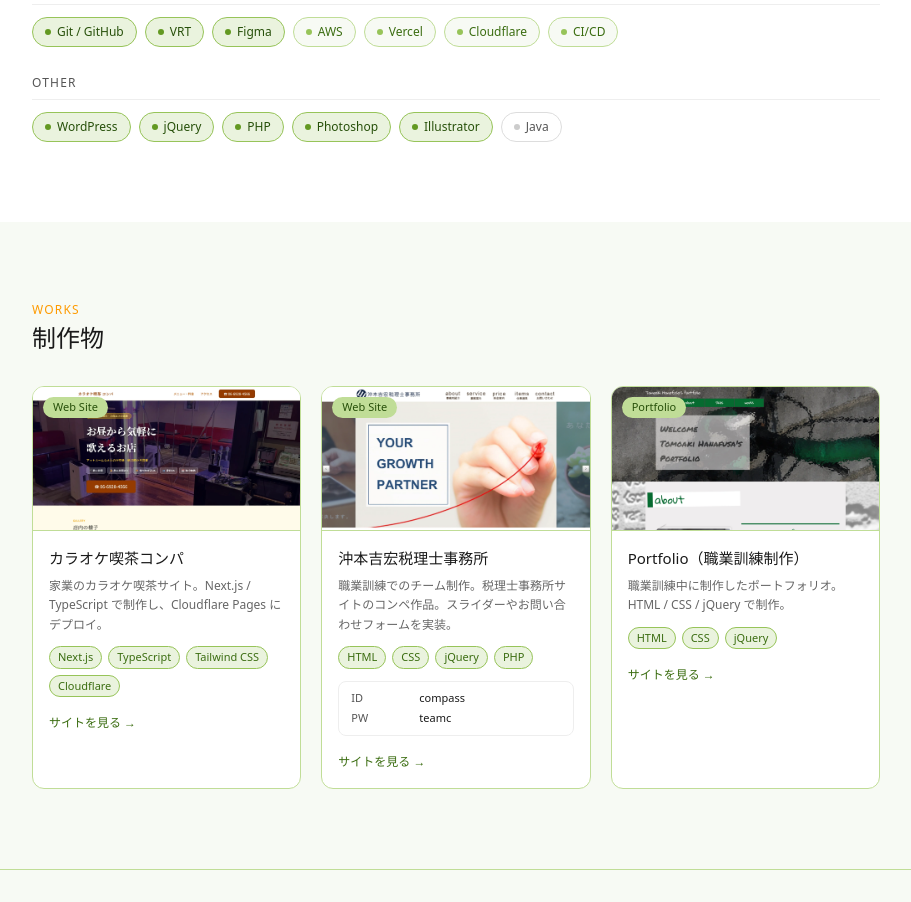
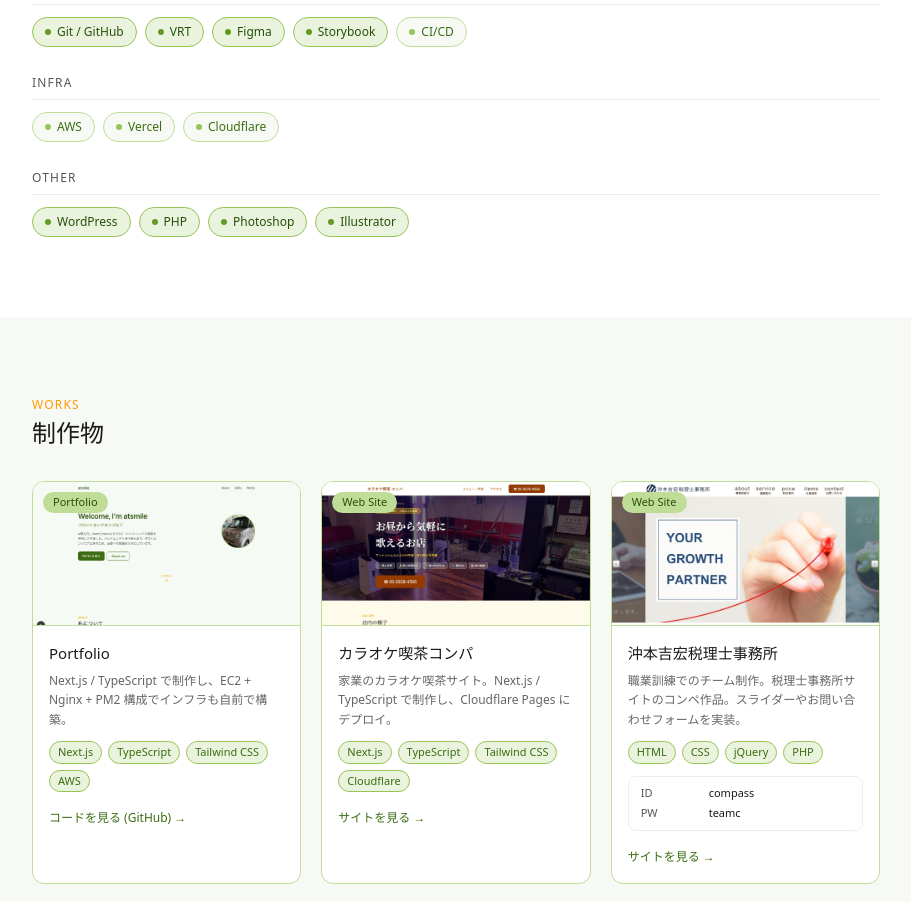
Before and after one commit to atsmile/portfolio, a Next.js app: page / in a window 1280 px wide. Shown: the part 1860-2762 px from the top of the page, without its empty margins (184-1095 px from the left). Built offline with nearby package versions, Linux system fonts and the light colour scheme.

Commit message:
PortfolioのWorks SkillSet 情報を更新

```diff
--- a/src/components/ui/WorkCard.tsx
+++ b/src/components/ui/WorkCard.tsx
@@ -5,6 +5,7 @@ export default function WorkCard({
   image,
   description,
   url,
+  linkLabel,
   tags,
   category,
   basicAuth,
@@ -73,7 +74,7 @@ export default function WorkCard({
           rel="noopener noreferrer"
           className="text-xs font-medium text-green-500 hover:text-green-600 transition-colors"
         >
-          サイトを見る →
+          {linkLabel ?? "サイトを見る"} →
         </a>
       </div>
     </div>
--- a/src/data/skills.ts
+++ b/src/data/skills.ts
@@ -10,7 +10,6 @@ export const skillGroups: SkillGroup[] = [
       { name: "JavaScript", level: "main" },
       { name: "Tailwind CSS", level: "main" },
       { name: "HTML / CSS", level: "main" },
-      { name: "Storybook", level: "main" },
     ],
   },
   {
@@ -20,30 +19,34 @@ export const skillGroups: SkillGroup[] = [
       { name: "GraphQL", level: "main" },
       { name: "Prisma", level: "sub" },
       { name: "PostgreSQL", level: "sub" },
-      { name: "Supabase", level: "other" },
+      { name: "Supabase", level: "sub" },
     ],
   },
   {
-    label: "Tools / Infra",
+    label: "Tools",
     skills: [
       { name: "Git / GitHub", level: "main" },
       { name: "VRT", level: "main" },
       { name: "Figma", level: "main" },
+      { name: "Storybook", level: "main" },
+      { name: "CI/CD", level: "sub" },
+    ],
+  },
+  {
+    label: "Infra",
+    skills: [
       { name: "AWS", level: "sub" },
       { name: "Vercel", level: "sub" },
       { name: "Cloudflare", level: "sub" },
-      { name: "CI/CD", level: "sub" },
     ],
   },
   {
     label: "Other",
     skills: [
       { name: "WordPress", level: "main" },
-      { name: "jQuery", level: "main" },
       { name: "PHP", level: "main" },
       { name: "Photoshop", level: "main" },
       { name: "Illustrator", level: "main" },
-      { name: "Java", level: "other" },
     ],
   },
 ];
--- a/src/data/works.ts
+++ b/src/data/works.ts
@@ -1,6 +1,18 @@
 import { Work } from "@defs/types";
 
 export const works: Work[] = [
+  {
+    id: "Portfolio",
+    title: "Portfolio",
+    image: "/images/works/works04_portfolio.webp",
+    description:
+      "Next.js / TypeScript で制作し、EC2 + Nginx + PM2 構成でインフラも自前で構築。",
+    url: "https://github.com/atsmile/portfolio", // 実際のリポジトリ名に変更
+    linkLabel: "コードを見る (GitHub)",
+    anonUrl: "https://portfolio.atsmile.dev/",
+    tags: ["Next.js", "TypeScript", "Tailwind CSS", "AWS"],
+    category: "Portfolio",
+  },
   {
     id: "karaoke-compa",
     title: "カラオケ喫茶コンパ",
@@ -11,6 +23,7 @@ export const works: Work[] = [
     tags: ["Next.js", "TypeScript", "Tailwind CSS", "Cloudflare"],
     category: "Web Site",
   },
+
   {
     id: "compass",
     title: "沖本吉宏税理士事務所",
@@ -26,7 +39,7 @@ export const works: Work[] = [
     },
   },
   {
-    id: "portfolio",
+    id: "portfolio-old",
     title: "Portfolio（職業訓練制作）",
     image: "/images/works/works01_portfolio_old.webp",
     description:
--- a/src/defs/types/index.ts
+++ b/src/defs/types/index.ts
@@ -5,6 +5,7 @@ export type Work = {
   description: string;
   url: string;
   anonUrl?: string;
+  linkLabel?: string;
   tags: string[];
   category: string;
   basicAuth?: {
```
Also changed, not shown: public/images/works/works04_portfolio.webp (added).
